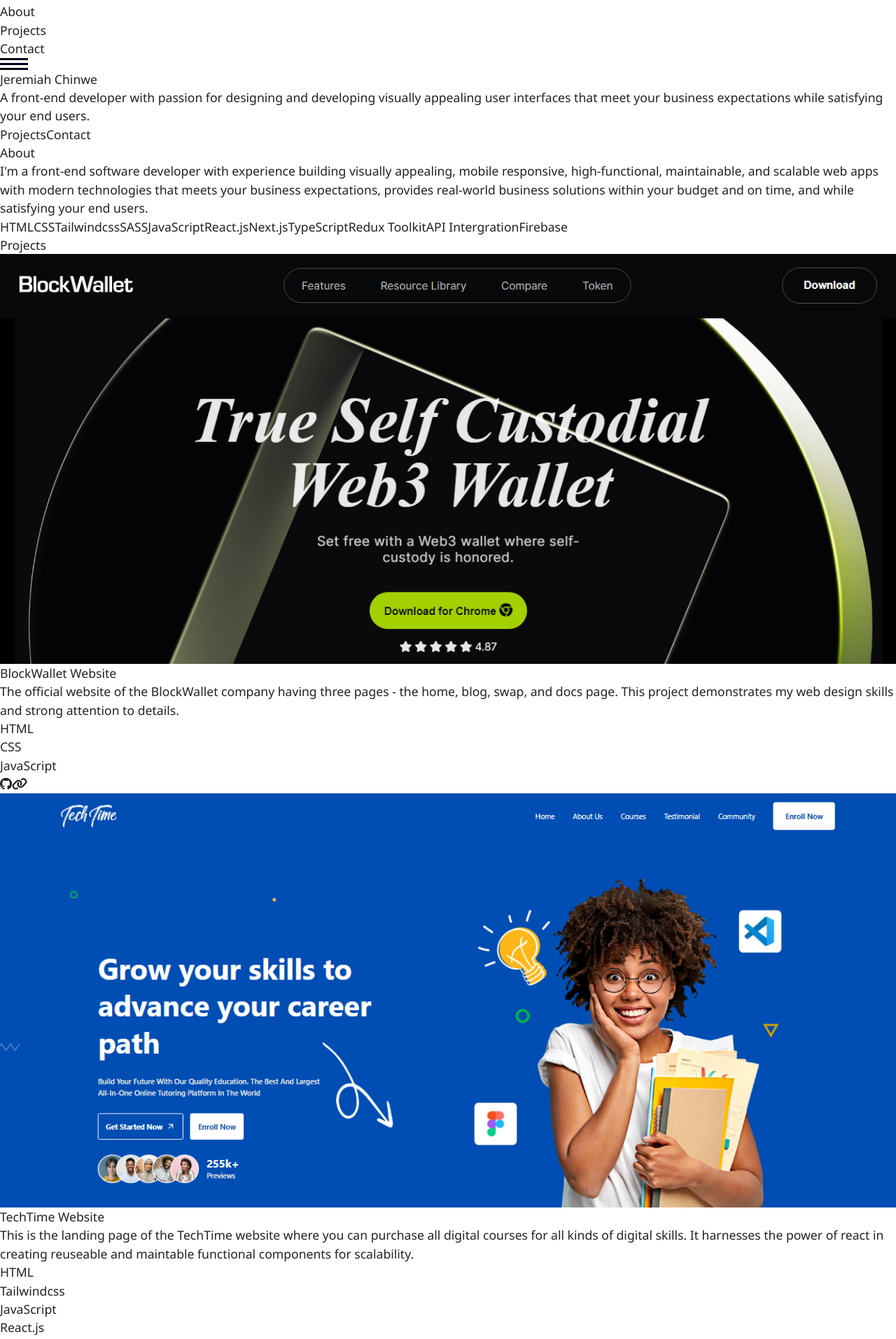
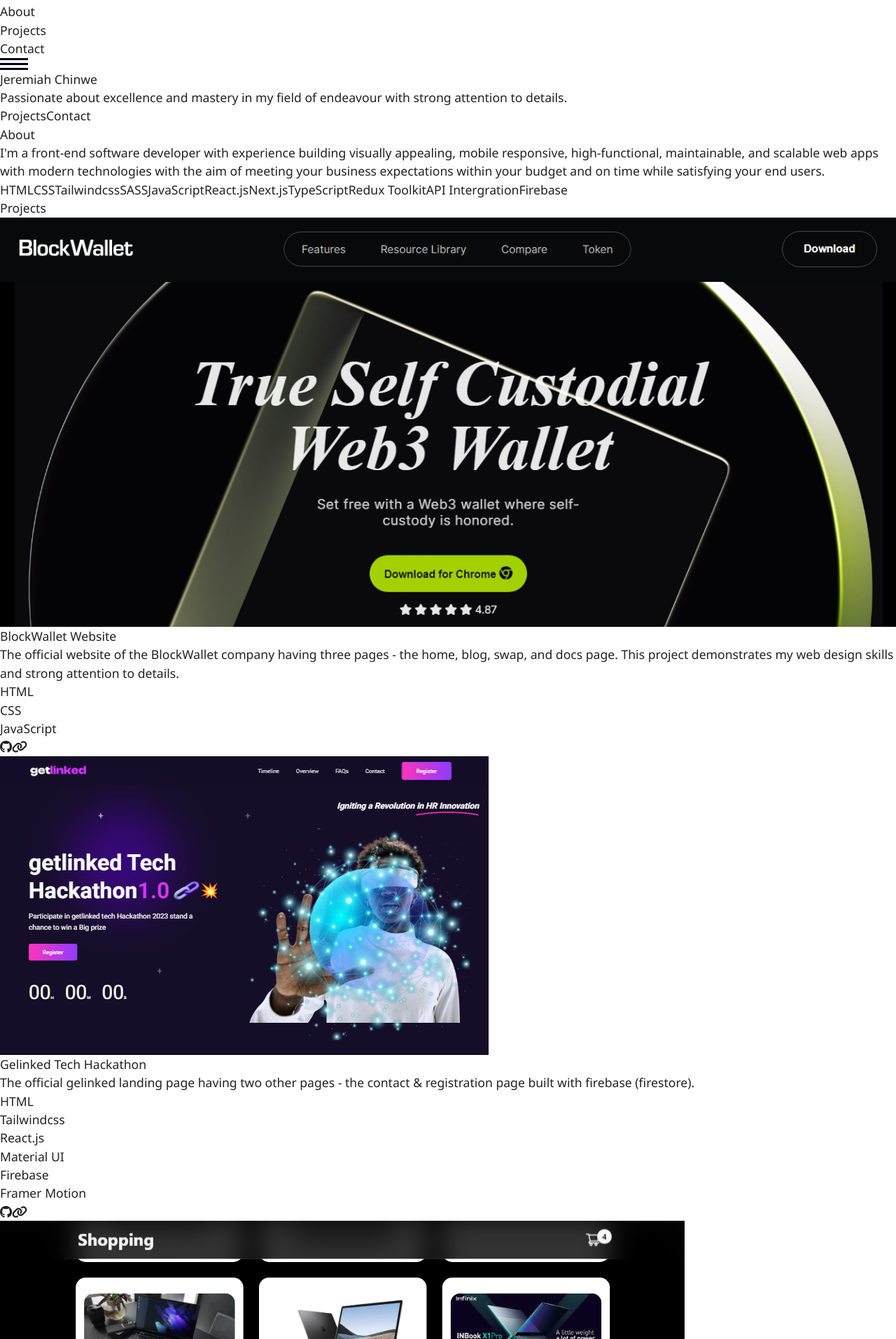
Before and after one commit to JeremiahChinwe/personal_portfolio, a React (Vite) app: page / in a window 1280 px wide. Shown: the part 186-2100 px from the top of the page at 70% size. Built offline with nearby package versions, Linux system fonts and the light colour scheme.

Commit message:
I updated the project component

```diff
--- a/src/components/about/About.jsx
+++ b/src/components/about/About.jsx
@@ -5,7 +5,7 @@
     <section className="px-[1.5rem]" name="about">
         <h1 className="font-[600] pt-20 text-[2.25rem] text-center pb-2 border-b-2 border-[#222222] w-fit my-0 mx-auto">About</h1>
 
-        <p className="leading-[1.5rem] mt-8 font-[400] text-center mx-auto block sm:w-[80%] lg:w-[50%]">I&apos;m a front-end software developer with experience building visually appealing, mobile responsive, high-functional, maintainable, and scalable web apps with modern technologies that meets your business expectations, provides real-world business solutions within your budget and on time, and while satisfying your end users.</p>
+        <p className="leading-[1.75rem] mt-8 font-[400] text-center mx-auto block sm:w-[80%] lg:w-[50%]">I&apos;m a front-end software developer with experience building visually appealing, mobile responsive, high-functional, maintainable, and scalable web apps with modern technologies with the aim of meeting your business expectations within your budget and on time while satisfying your end users.</p>
 
         <div className="my-12 flex items-center justify-center flex-wrap gap-4 w-fit mx-auto lg:w-[70%]">
             <button className="border-none bg-[#f5f4f4] text-[#222222] font-[600] py-1 px-4 rounded-lg text-sm cursor-default">HTML</button>
--- a/src/components/hero/Hero.jsx
+++ b/src/components/hero/Hero.jsx
@@ -4,7 +4,7 @@
     return (
         <section className="flex flex-col justify-center items-center p-[1.25rem]" name="home">
             <h2 className="font-[600] text-[3rem] text-center mt-20">Jeremiah Chinwe</h2>
-            <p className="font-[400] text-center my-4 block sm:w-[80%] lg:w-[50%]">A front-end developer with passion for designing and developing visually appealing user interfaces that meet your business expectations while satisfying your end users.</p>
+            <p className="font-[400] text-center my-4 block sm:w-[80%] lg:w-[50%]">Passionate about excellence and mastery in my field of endeavour with strong attention to details.</p>
 
             <div className="flex gap-4 sm:gap-8 items-center my-4">
                 <Link to="projects" smooth={true} duration={500} className="block w-fit border-[1px] border-[#333] rounded-lg py-1 px-8 font-[600] hover:bg-[#222222] hover:text-[#ffffff] cursor-pointer">Projects</Link>
--- a/src/library/Library.jsx
+++ b/src/library/Library.jsx
@@ -1,7 +1,9 @@
 import blockWallet from "./assets/block_wallet_updated.png"
+import getlinked from "./assets/getlinked_desktop.png"
+import shopping from "./assets/recent_shopping.png"
 import techTime from "./assets/screenshot_desktop.png"
 import fichat from "./assets/updated-dashboard-fitesite.png"
-import shopping from "./assets/recent_shopping.png"
+
 
 export const projects = [
     {
@@ -24,20 +26,22 @@
     },
     {
         id: "2",
-        image: techTime,
-        title: "TechTime Website",
-        description: "This is the landing page of the TechTime website where you can purchase all digital courses for all kinds of digital skills. It harnesses the power of react in creating reuseable and maintable functional components for scalability.",
+        image: getlinked,
+        title: "Gelinked Tech Hackathon",
+        description: "The official gelinked landing page having two other pages - the contact & registration page built with firebase (firestore).",
         stacks: [
             { id: "1", name: "HTML" },
             { id: "2", name: "Tailwindcss" },
-            { id: "3", name: "JavaScript" },
-            { id: "4", name: "React.js" },
+            { id: "3", name: "React.js" },
+            { id: "4", name: "Material UI" },
+            { id: "5", name: "Firebase" },
+            { id: "6", name: "Framer Motion" },
         ],
         links: [
             {
                 id: "1",
-                repo_link: "https://github.com/yesjeremiahchinwe/techtime_landing_page",
-                live_link: "https://techtime-landing-page-neon.vercel.app/"
+                repo_link: "https://github.com/yesjeremiahchinwe/getlinked",
+                live_link: "https://getlinked-mu.vercel.app/"
             },
         ]
     },
@@ -63,9 +67,28 @@
     },
     {
         id: "4",
+        image: techTime,
+        title: "TechTime Landing Page",
+        description: "This is the landing page of the TechTime website where you can purchase all digital courses for all kinds of digital skills. It harnesses the power of react in creating reuseable and maintable functional components for scalability.",
+        stacks: [
+            { id: "1", name: "HTML" },
+            { id: "2", name: "CSS" },
+            { id: "3", name: "JavaScript" },
+            { id: "4", name: "React.js" }
+        ],
+        links: [
+            {
+                id: "1",
+                repo_link: "https://github.com/yesjeremiahchinwe/techtime_landing_page",
+                live_link: "https://techtime-landing-page-neon.vercel.app/"
+            }
+        ]
+    },
+    {
+        id: "5",
         image: fichat,
         title: "FiChat App",
-        description: "Fichat is a chat app built during one of my internship programs at Fichub Internship. It was built by a team of both frontend and backend devs. I led the frontend team of three (3) to create visually appealing user interfaces, while working closely with the backend team to implement and consume the api endpoints. Please note that this project is still under development and the link to the github repo may not work because it's an organisation(private) repository.",
+        description: "Fichat is an on-going chat app project. I volunteered to lead the frontend team of three (3) while working closely with the backend team to implement and consume the API endpoints. Please note that this project is still under development and currently, it's only the onboading page and the chat dashboard which you're seeing now is working. (I built the dashboard myself). Also note that the link to the github repo may not work because it's a private repository.",
         stacks: [
             { id: "1", name: "HTML" },
             { id: "2", name: "Tailwindcss" },
```
Also changed, not shown: src/library/assets/getlinked_desktop.png (added), src/library/assets/movie_tmdb.png (deleted).
